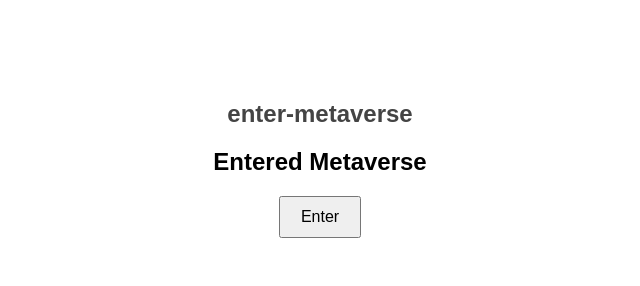
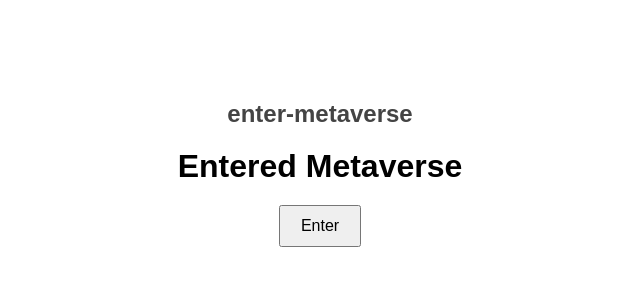
Before and after one commit to acciojob/enter-metaverse-ABHILASH-KUMAR-MEHTA, a website: page main.html in a window 1280 px wide. Both pictures are taken after a click on the button "Enter". Shown: the whole page, without its empty margins (320-960 px from the left). Drawn offline with Linux system fonts and the light colour scheme.

Commit message:
created a submission

```diff
--- a/script.js
+++ b/script.js
@@ -1,7 +1,8 @@
-//your JS code here. If required.
+// script.js
 const statusParagraph = document.getElementById("status");
 const enterButton = document.getElementById("enterBtn");
 
 enterButton.addEventListener("click", () => {
-  statusParagraph.outerHTML = "<h1 id='status'>Entered Metaverse</h1>";
+  statusParagraph.textContent = "Entered Metaverse";
+  statusParagraph.classList.add("updated");
 });
--- a/styles.css
+++ b/styles.css
@@ -19,3 +19,8 @@ h2 {
   font-size: 16px;
   cursor: pointer;
 }
+/* styles.css */
+#status.updated {
+  font-size: 2em;
+  font-weight: bold;
+}
```
